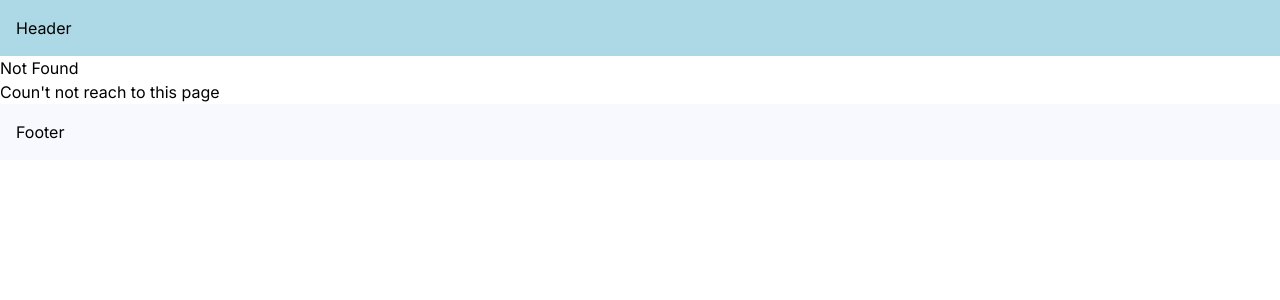
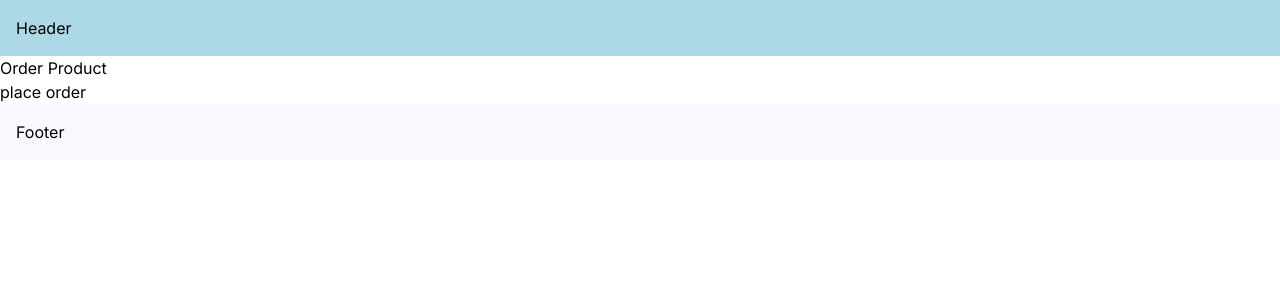
Before and after one commit to pradeep2165/nextjs14_app, a Next.js app: page /order-product in a window 1280 px wide. Before the commit this address had no page. Shown: the top 300 px of the page. Built offline with nearby package versions, Linux system fonts and the light colour scheme.

Commit message:
useRouter

```diff
--- /dev/null
+++ b/src/app/order-product/page.tsx
@@ -0,0 +1,19 @@
+"use client";
+import { useRouter } from "next/navigation";
+
+export default function OrderProduct() {
+  const router = useRouter();
+  const handleClick = () => {
+    console.log("placing your order");
+    router.push("/");
+    // router.replace("/")
+    // router.back()
+    // router.forward()
+  };
+  return (
+    <>
+      <h1>Order Product</h1>
+      <button onClick={handleClick}>place order</button>
+    </>
+  );
+}
```
